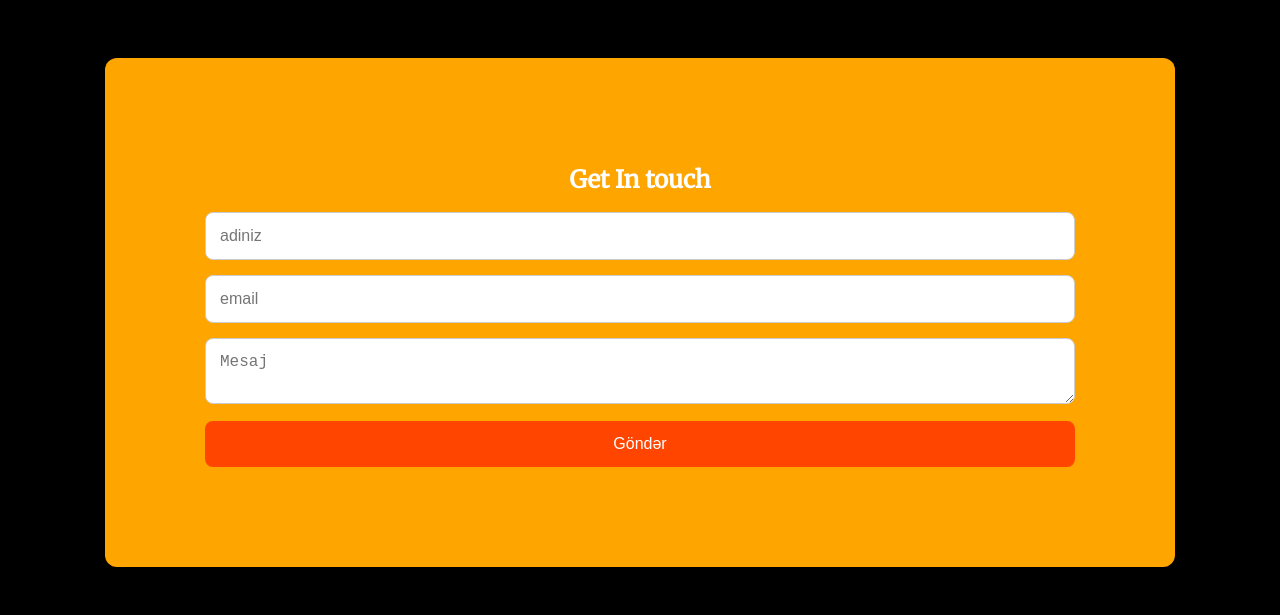
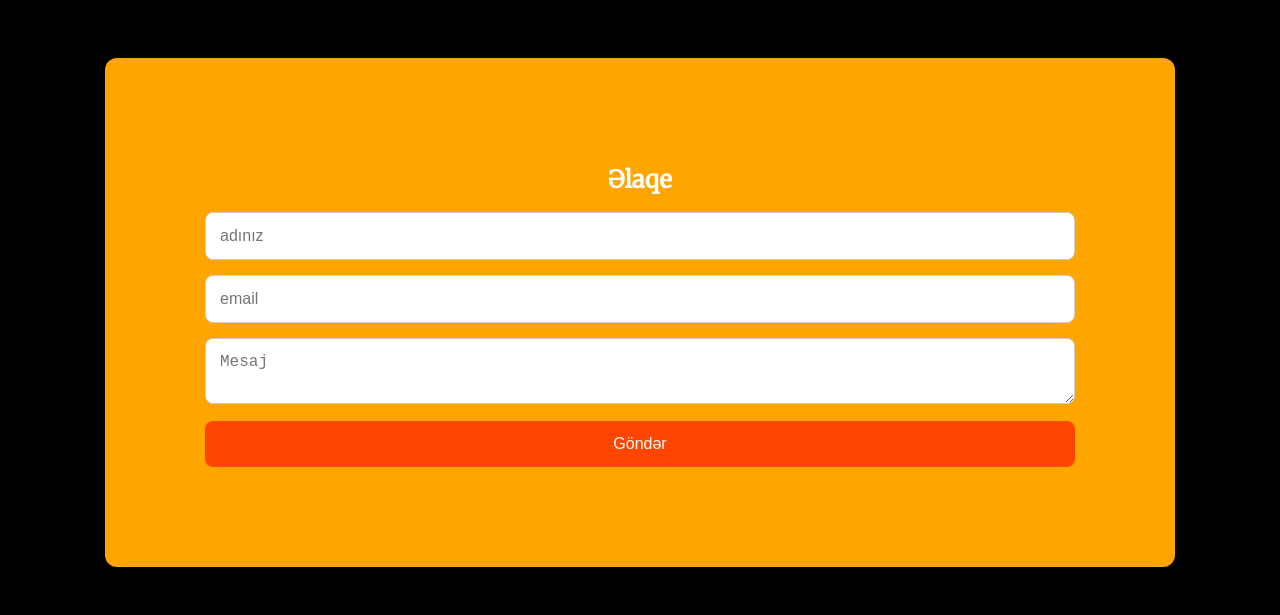
Before and after one commit to turanemperor/turandev.com, a website: page az.html in a window 1280 px wide. Shown: the part 5005-5620 px from the top of the page. Drawn offline with nearby package versions, Linux system fonts and the light colour scheme; some packages are replaced by stand-ins of ours; a script that the page names is missing.

Commit message:
Güncellemeler yapıldı

```diff
--- a/az.html
+++ b/az.html
@@ -324,8 +324,8 @@
 
         <div class="contact-section">
           <form action="/send" method="POST" class="contact-form">
-            <h2>Get In touch</h2>
-            <input type="text" name="name" placeholder="adiniz" required />
+            <h2>Əlaqe</h2>
+            <input type="text" name="name" placeholder="adınız" required />
             <input type="email" name="email" placeholder="email" required />
             <textarea name="message" placeholder="Mesaj" required></textarea>
             <button type="submit">Göndər</button>
```
Also changed, not shown: index.html (+6 -7 lines), ru.html (+1 -5 lines).
